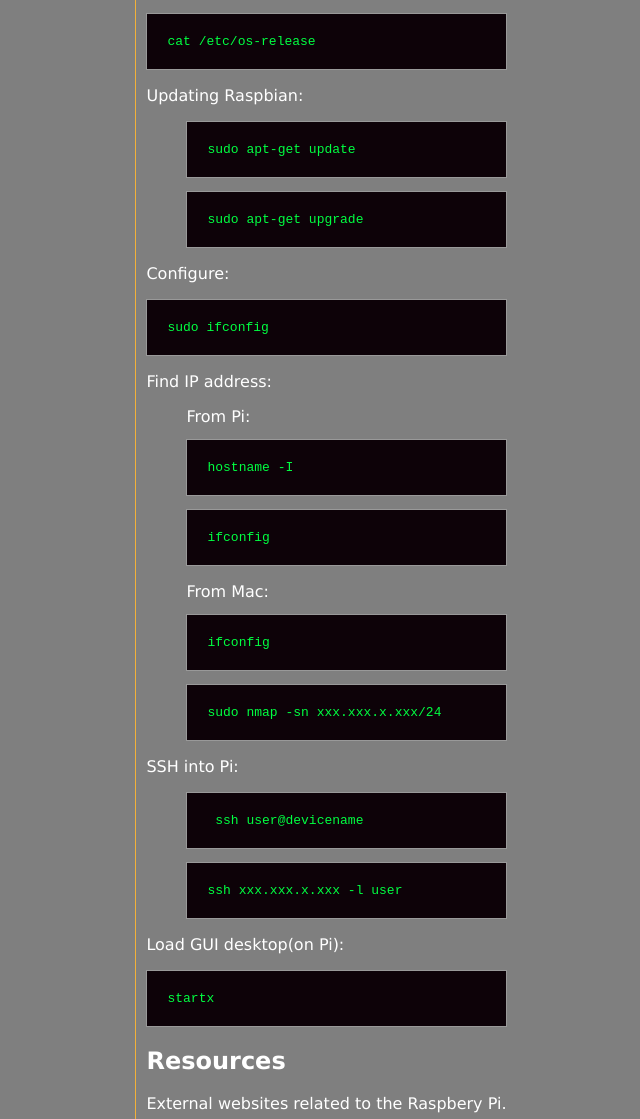
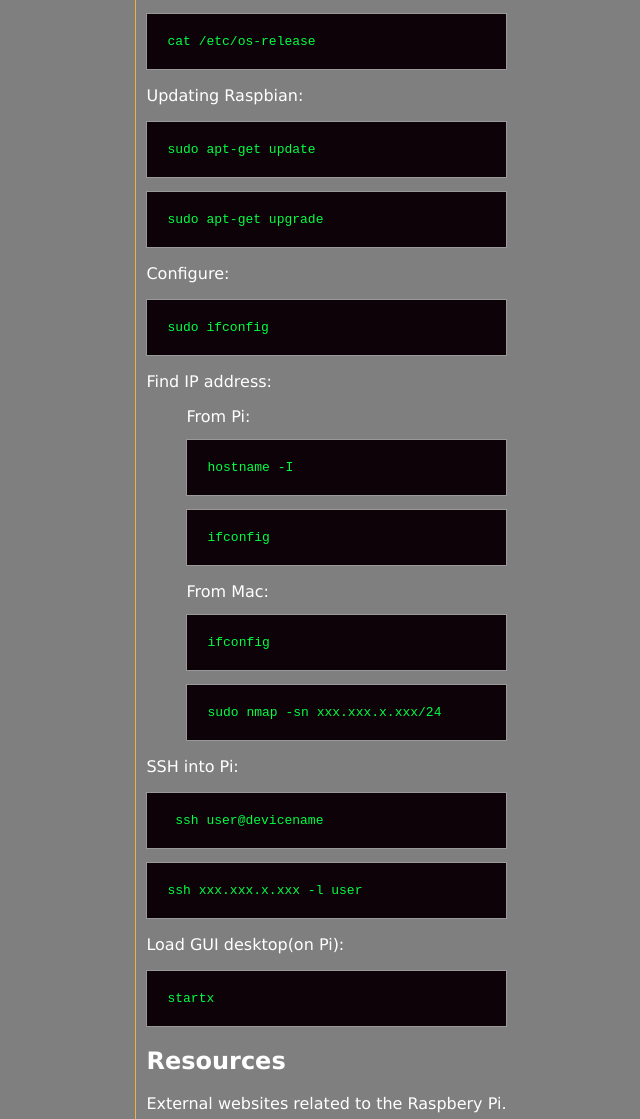
Before and after one commit to salcamp/My_Pi_Page, a plain HTML site: page pipage.html in a window 1280 px wide. Shown: the part 352-1471 px from the top of the page, without its empty margins (101-741 px from the left). Drawn offline with Linux system fonts and the light colour scheme.

Commit message:
removed list formatting from some most code examples

```diff
--- a/pipage.html
+++ b/pipage.html
@@ -47,10 +47,8 @@
          <h2>Terminal Commands</h2>
 	       <p>Check Raspbian version: <pre><code>cat /etc/os-release</code></pre></p>
          <p>Updating Raspbian:
-          <ul>
-            <li><pre><code>sudo apt-get update</code></pre></li>
-            <li><pre><code>sudo apt-get upgrade</code></pre></li>
-          </ul>
+            <pre><code>sudo apt-get update</code></pre>
+            <pre><code>sudo apt-get upgrade</code></pre>
          </p>
          <p>Configure: <pre><code>sudo ifconfig</code></pre>
          </p>
@@ -66,10 +64,8 @@
          </ol>
        </p>
         <p>SSH into Pi:
-        <ul>
-          <li><pre><code> ssh user@devicename</code></pre></li>
-          <li><pre><code>ssh xxx.xxx.x.xxx -l user</code></pre></li>
-         </ul>
+          <pre><code> ssh user@devicename</code></pre>
+          <pre><code>ssh xxx.xxx.x.xxx -l user</code></pre>
          </p>
          <p>Load GUI desktop(on Pi): <pre><code>startx</code></pre></p>
        </section>
```
